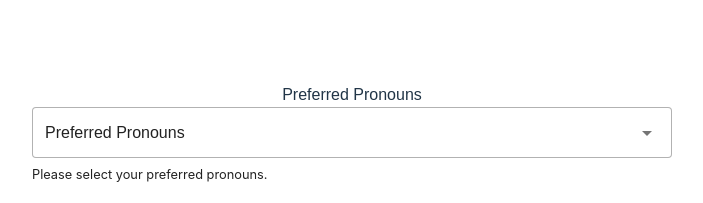
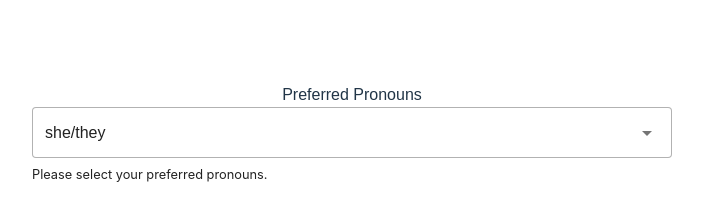
Before and after one commit to javidVeg/say-it-your-way, a React (Vite) app: page / in a window 1280 px wide. Shown: the part 224-427 px from the top of the page, without its empty margins (288-991 px from the left). Built offline with nearby package versions, Linux system fonts and the light colour scheme.

Commit message:
update to data structure and the way the value is passed down - this is to make the initial value a simple string 'she/they'

```diff
--- a/src/components/Demo/Demo.jsx
+++ b/src/components/Demo/Demo.jsx
@@ -4,27 +4,26 @@ import SayItYourWayPronouns from "../SayItYourWayInput/SayItYourWayPronouns";
 import "./demo-styles.css";
 import MuiSelect from "./MuiSelect";
 import MuiMultiSelect from "./MuiMultiSelect";
-import OutlinedInput from '@mui/material/OutlinedInput';
-import InputLabel from '@mui/material/InputLabel';
-import MenuItem from '@mui/material/MenuItem';
-import FormControl from '@mui/material/FormControl';
-import ListItemText from '@mui/material/ListItemText';
-import Select from '@mui/material/Select';
-import Checkbox from '@mui/material/Checkbox'
+import OutlinedInput from "@mui/material/OutlinedInput";
+import InputLabel from "@mui/material/InputLabel";
+import MenuItem from "@mui/material/MenuItem";
+import FormControl from "@mui/material/FormControl";
+import ListItemText from "@mui/material/ListItemText";
+import Select from "@mui/material/Select";
+import Checkbox from "@mui/material/Checkbox";
 
 const names = [
-    'Oliver Hansen',
-    'Van Henry',
-    'April Tucker',
-    'Ralph Hubbard',
-    'Omar Alexander',
-    'Carlos Abbott',
-    'Miriam Wagner',
-    'Bradley Wilkerson',
-    'Virginia Andrews',
-    'Kelly Snyder',
+  "Oliver Hansen",
+  "Van Henry",
+  "April Tucker",
+  "Ralph Hubbard",
+  "Omar Alexander",
+  "Carlos Abbott",
+  "Miriam Wagner",
+  "Bradley Wilkerson",
+  "Virginia Andrews",
+  "Kelly Snyder",
 ];
-
 
 const ITEM_HEIGHT = 48;
 const ITEM_PADDING_TOP = 8;
@@ -39,7 +38,7 @@ const MenuProps = {
 
 const Demo = () => {
   const [genderValue, setGenderValue] = useState("");
-  const [pronounsValue, setPronounsValue] = useState("");
+  const [pronounsValue, setPronounsValue] = useState('she/they');
 
   const onGenderChange = (item) => {
     console.log("genderValue::", item);
@@ -58,7 +57,7 @@ const Demo = () => {
     } = event;
     setPersonName(
       // On autofill we get a stringified value.
-      typeof value === 'string' ? value.split(',') : value,
+      typeof value === "string" ? value.split(",") : value
     );
   };
 
@@ -135,7 +134,7 @@ const Demo = () => {
             value={personName}
             onChange={handleChange}
             input={<OutlinedInput label="Tag" />}
-          renderValue={(selected) => selected.join(', ')}
+            renderValue={(selected) => selected.join(", ")}
             MenuProps={MenuProps}
           >
             {names.map((name) => (
--- a/src/components/SayItYourWayInput/SayItYourWayPronouns.jsx
+++ b/src/components/SayItYourWayInput/SayItYourWayPronouns.jsx
@@ -3,37 +3,38 @@ import "./styles.css";
 import { pronouns } from "../../data/pronouns";
 import MultiSelect from "./components/MultiSelect";
 
-const SayItYourWayPronouns = ({
+const SayItYourWayPronouns = (props) => {
+  const {
     onChange,
-  inputComponent: InputComponent, // Custom input component
+    inputComponent: InputComponent,
     label,
     placeholder = "Please select...",
     helperText,
     error,
     disabled,
-  value = "", // Incoming value (e.g., "she/they")
+    value = "",
     customOptions,
-  variant
-}) => {
-  const [finalOptions, setFinalOptions] = useState(() => {
-    return customOptions ? customOptions : [...pronouns];
+    variant,
+  } = props;
+
+  const [optionsArray] = useState(() => {
+    return customOptions ? customOptions : pronouns;
   });
-
   const [selectedPronouns, setSelectedPronouns] = useState([]);
 
-  // Split incoming value and filter to find the matching nominative and accusative pairs
+
   useEffect(() => {
     if (value) {
-      const selectedValues = value.split("/"); // Convert incoming string to array
-      const matchedPronouns = finalOptions.filter(option =>
-        selectedValues.includes(option[0]) // Find matching nominative forms
-      ).map(option => option[0]); // Keep only the nominative forms for selection
+      const selectedValues = value.split("/");
 
-      setSelectedPronouns(matchedPronouns); // Update selected pronouns with nominatives
+      const matchedPronouns = optionsArray.filter((obj) =>
+        selectedValues.includes(obj.nominative)
+      );
+
+      setSelectedPronouns(matchedPronouns.reverse());
     }
-  }, [value, finalOptions]);
+  }, [value, optionsArray]);
 
-  // Handle logic when pronouns change
   const handlePronounsChange = (newSelectedPronouns) => {
     if (!Array.isArray(newSelectedPronouns)) {
       console.error("newSelectedPronouns is not an array", newSelectedPronouns);
@@ -44,34 +45,33 @@ const SayItYourWayPronouns = ({
     onChange(finalValue); // Send formatted value back to parent
   };
 
-  // Format the final value to return based on selection logic
   const formatPronounsForReturn = (selectedPronouns) => {
-    const selectedGroups = finalOptions.filter(option =>
+    const selectedGroups = optionsArray.filter((option) =>
       selectedPronouns.includes(option[0])
     );
 
-    // Logic from flowchart
     if (selectedGroups.length === 1) {
-      // If only one group selected, show both nominative and accusative
-      return selectedGroups[0].join("/"); // e.g., "she/her"
+      return selectedGroups[0].join("/");
     } else if (selectedGroups.length > 1) {
-      // If more than one selected, show only nominatives
-      return selectedGroups.map(group => group[0]).join("/"); // e.g., "she/they"
+      const reversedSelectedGroups = selectedGroups.reverse();
+      console.log("selectedGroups!!!", reversedSelectedGroups);
+
+      return reversedSelectedGroups.map((group) => group[0]).join("/");
     }
     return "";
   };
 
   return (
     <div className={`input-container ${disabled ? "disabled" : ""}`}>
-
       <MultiSelect
         className={disabled ? "disabled" : ""}
-          value={selectedPronouns} // Use the selected pronouns
-          onChange={handlePronounsChange} // Handle change from MultiSelect
+        selected={selectedPronouns}
+        value={value || ""}
+        onChange={handlePronounsChange}
         placeholder={!value ? placeholder : undefined}
         label={label}
         disabled={disabled}
-          options={finalOptions}
+        options={optionsArray}
         variant={variant}
       />
 
--- a/src/components/SayItYourWayInput/components/MultiSelect.jsx
+++ b/src/components/SayItYourWayInput/components/MultiSelect.jsx
@@ -1,9 +1,10 @@
 import React, { useState, useEffect } from "react";
 import "./../styles.css";
-import { ArrowIcon } from "./ArrowIcon"
+import { ArrowIcon } from "./ArrowIcon";
 
 const MultiSelect = ({
-  value = [],
+  value = "",
+  selected = [],
   onChange,
   options = [],
   placeholder = "Select pronouns...",
@@ -13,33 +14,51 @@ const MultiSelect = ({
   customStyles = {},
   className = "",
 }) => {
-  const [selectedPronouns, setSelectedPronouns] = useState(value);
+  const [selectedPronouns, setSelectedPronouns] = useState(selected);
   const [isOpen, setIsOpen] = useState(false);
 
   useEffect(() => {
-    setSelectedPronouns(value);
-  }, [value]);
+    setSelectedPronouns(selected);
+  }, [selected]);
 
   const isChecked = (option) => {
-    return selectedPronouns.includes(option[0]);
+    return selectedPronouns.some(
+      (item) => item.nominative === option.nominative
+    );
   };
 
   const handlePronounChange = (option) => {
+    const { nominative, accusative } = option;
+
     setSelectedPronouns((prevSelectedPronouns) => {
       let updatedPronouns;
-      const [nominative, accusative] = option;
 
-      if (prevSelectedPronouns.includes(nominative)) {
+      const isAlreadySelected = prevSelectedPronouns.some(
+        (pronoun) => pronoun.nominative === nominative
+      );
+
+      if (isAlreadySelected) {
         updatedPronouns = prevSelectedPronouns.filter(
-          (pronoun) => pronoun !== nominative && pronoun !== accusative
+          (pronoun) => pronoun.nominative !== nominative
         );
       } else {
-        updatedPronouns = [...prevSelectedPronouns, nominative, accusative];
+        updatedPronouns = [...prevSelectedPronouns, { nominative, accusative }];
       }
 
       onChange(updatedPronouns);
+
       return updatedPronouns;
     });
+  };
+
+  const pronounsLabel = () => {
+    if (selectedPronouns.length === 0) {
+      return placeholder;
+    } else if (selectedPronouns.length === 1) {
+      return `${selectedPronouns[0].nominative}/${selectedPronouns[0].accusative}`;
+    } else {
+      return selectedPronouns.map((item) => item.nominative).join("/");
+    }
   };
 
   const toggleDropdown = () => {
@@ -48,20 +67,6 @@ const MultiSelect = ({
 
   const closeDropdown = () => {
     setIsOpen(false);
-  };
-
-  const formatPronounsForDisplay = () => {
-    const selectedGroups = options.filter((option) =>
-      selectedPronouns.includes(option[0])
-    );
-
-    if (selectedGroups.length === 1) {
-      return selectedGroups[0].join("/");
-    } else if (selectedGroups.length > 1) {
-      return selectedGroups.map((group) => group[0]).join("/");
-    }
-
-    return placeholder;
   };
 
   const variantClass = `siyw-select-${variant}`;
@@ -77,32 +82,29 @@ const MultiSelect = ({
         onClick={toggleDropdown}
         style={customStyles.input}
       >
-        <span>
-          {selectedPronouns.length > 0
-            ? formatPronounsForDisplay()
-            : placeholder}
-        </span>
-        <>
-          <ArrowIcon isOpen={isOpen} />
-        </>
+        <span>{pronounsLabel()}</span>
+        <ArrowIcon isOpen={isOpen} />
       </div>
 
       {isOpen && (
         <div className="siyw-select-dropdown" style={customStyles.dropdown}>
-          {options.map((option, index) => (
+          {options.map((optionSet, index) => (
             <div
               key={index}
               className="siyw-select-option"
               style={customStyles.option}
-              onClick={() => handlePronounChange(option)}
+              onClick={() => handlePronounChange(optionSet)}
             >
               <input
                 type="checkbox"
                 id={`pronoun-${index}`}
-                checked={isChecked(option)}
+                checked={isChecked(optionSet)}
                 disabled={disabled}
+                onChange={() => handlePronounChange(optionSet)}
               />
-              <label htmlFor={`pronoun-${index}`}>{option.join(" / ")}</label>
+              <label htmlFor={`pronoun-${index}`}>
+                {`${optionSet.nominative}/${optionSet.accusative}`}
+              </label>
             </div>
           ))}
         </div>
--- a/src/data/pronouns.js
+++ b/src/data/pronouns.js
@@ -1,19 +1,19 @@
 export const pronouns = [
-  ["they", "them"],
-  ["she", "her"],
-  ["he", "him"],
-  ["xe", "xem"],
-  ["ze", "hir"],
-  ["ey", "em"],
-  ["ve", "ver"],
-  ["fae", "faer"],
-  ["it", "its"],
-  ["per", "per"],
-  ["e", "em"],
-  ["thon", "thon"],
-  ["co", "co"],
-  ["en", "en"],
-  ["yo", "yo"],
-  ["xie", "hir"],
-  ["ze", "zir"],
+  { nominative: "they", accusative: "them" },
+  { nominative: "she", accusative: "her" },
+  { nominative: "he", accusative: "him" },
+  { nominative: "xe", accusative: "xem" },
+  { nominative: "ze", accusative: "hir" },
+  { nominative: "ey", accusative: "em" },
+  { nominative: "ve", accusative: "ver" },
+  { nominative: "fae", accusative: "faer" },
+  { nominative: "it", accusative: "its" },
+  { nominative: "per", accusative: "per" },
+  { nominative: "e", accusative: "em" },
+  { nominative: "thon", accusative: "thon" },
+  { nominative: "co", accusative: "co" },
+  { nominative: "en", accusative: "en" },
+  { nominative: "yo", accusative: "yo" },
+  { nominative: "xie", accusative: "hir" },
+  { nominative: "ze", accusative: "zir" },
 ];
```
Lines whose indentation alone changed are shown as unchanged.
